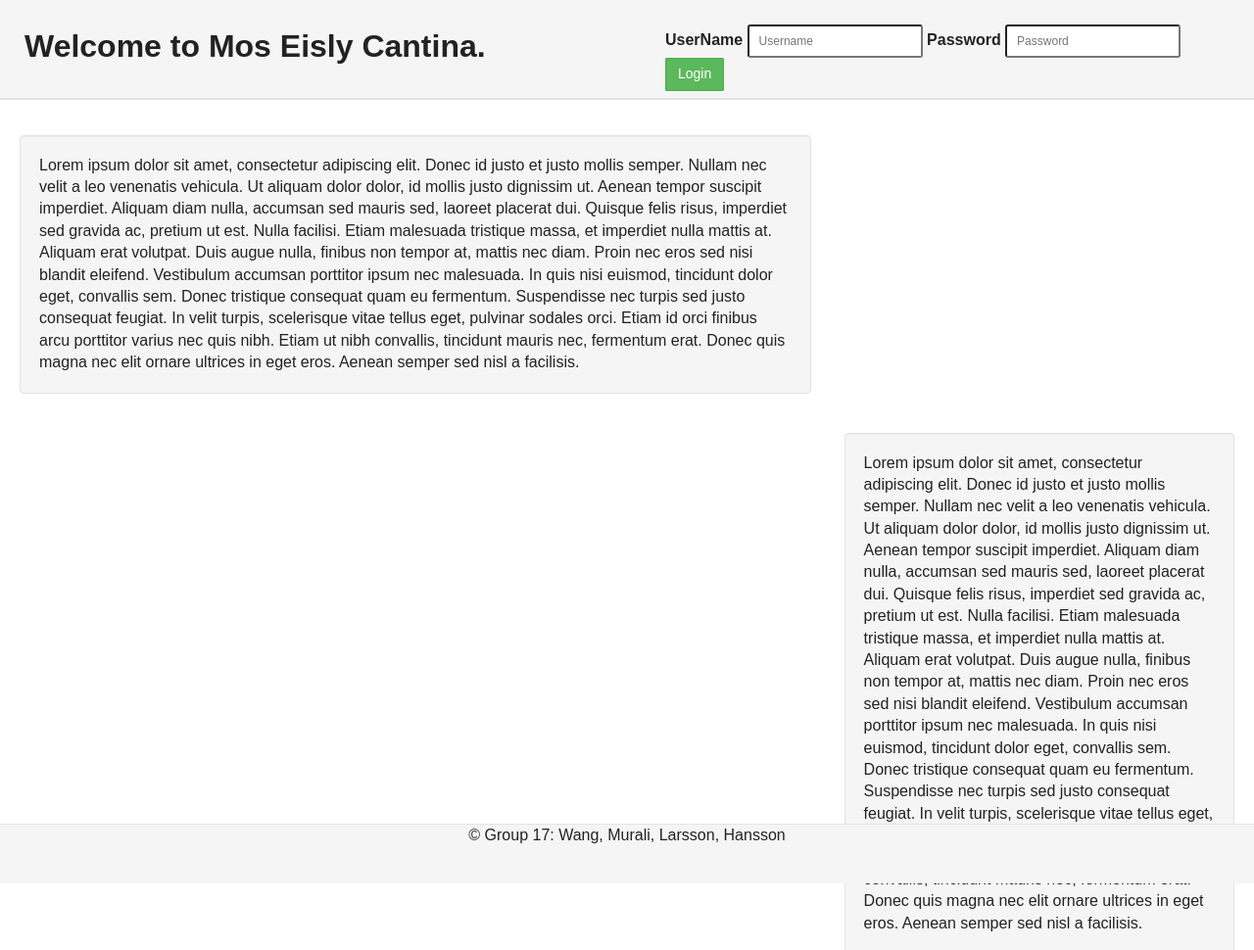
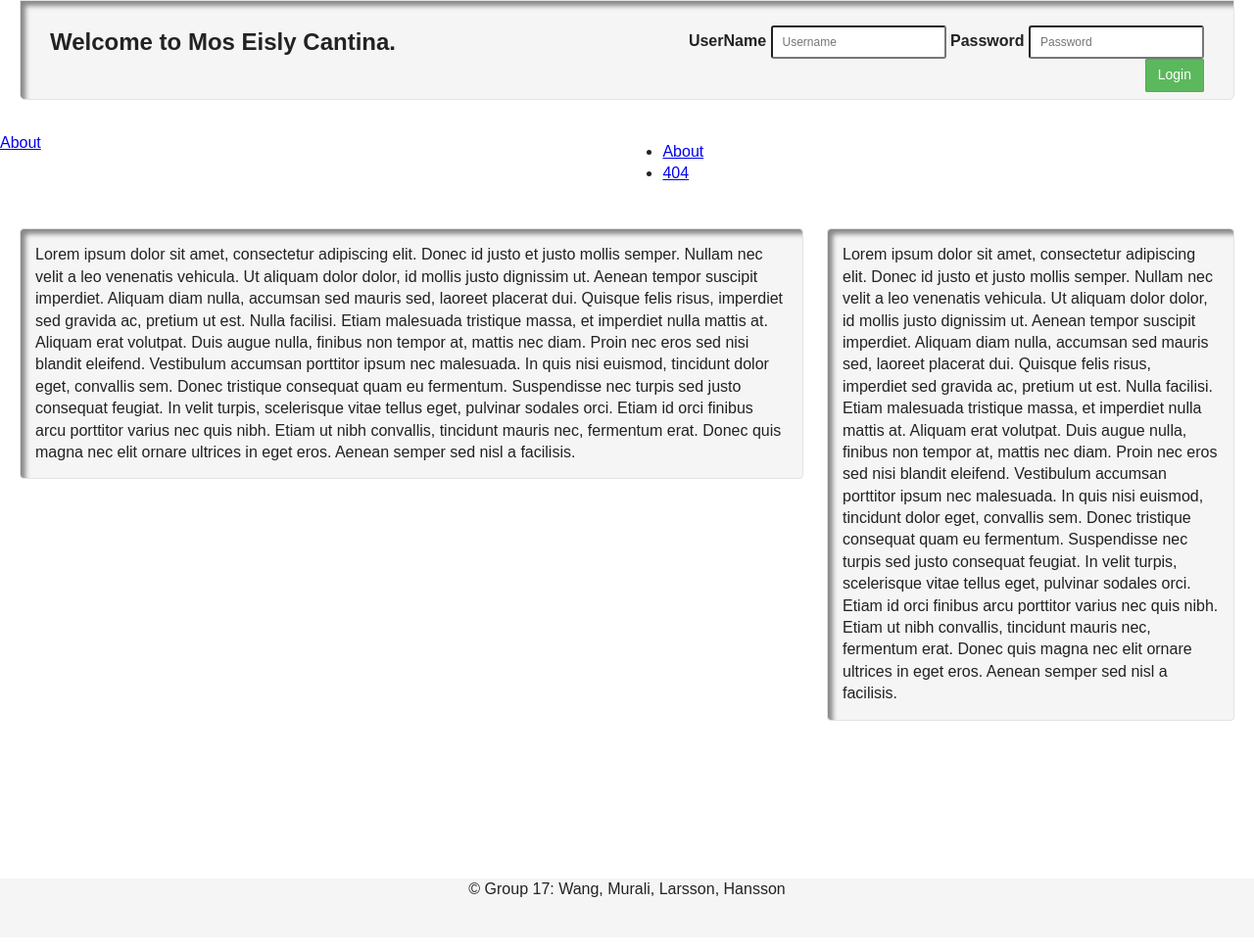
Before and after one commit to SurajSting/GUI_PROJECT, a plain HTML site: page index.html in a window 1280 px wide. Shown: the top 970 px of the page at 98% size. Drawn offline with nearby package versions, Linux system fonts and the light colour scheme.

Commit message:
Some starnge behaviour with links. They do not work properly.

```diff
--- a/css/main.css
+++ b/css/main.css
@@ -114,7 +114,7 @@ html, body {
     position: absolute;
     width: 100%;
     height: 60px;
-    border-top: 1px solid #e3e3e3;
+    /*border-top: 1px solid #e3e3e3;*/
 }
 .site-footer {
     background-color: #f5f5f5;
@@ -122,12 +122,32 @@ html, body {
     text-align: center;
 }
 
-header{
+/*header{
+    height: 100px;
+    !*background-color: black;*!
+    !*color: white;*!
+    margin-left: 20px;
+    margin-right: 20px;
+    padding-left: 5px;
+    padding-right: 5px;
+    background-color: #f5f5f5;
+    border: 1px solid #e3e3e3;
+    border-bottom-left-radius: 5px;
+    border-bottom-right-radius: 5px;
+}*/
+
+.header{
     height: 100px;
     /*background-color: black;*/
     /*color: white;*/
+    margin-left: 20px;
+    margin-right: 20px;
+    padding-left: 5px;
+    padding-right: 5px;
     background-color: #f5f5f5;
-    border-bottom: 1px solid #e3e3e3;
+    border: 1px solid #e3e3e3;
+    border-bottom-left-radius: 5px;
+    border-bottom-right-radius: 5px;
 }
 
 /*
@@ -149,6 +169,7 @@ header{
 
 .left_pane{
     width: 60%;
+    margin-right: 10px;
 }
 
 .float_left{
@@ -156,8 +177,8 @@ header{
 }
 
 .right_pane{
-    width: 28%;
-
+    width: 30%;
+    margin-left: 10px;
 }
 
 .float_right{
@@ -166,13 +187,11 @@ header{
 
 .well {
     min-height: 20px;
-    padding: 19px;
+    padding: 15px;
     margin-bottom: 20px;
     background-color: #f5f5f5;
     border: 1px solid #e3e3e3;
     border-radius: 4px;
-    -webkit-box-shadow: inset 0 1px 1px rgba(0, 0, 0, .05);
-    box-shadow: inset 0 1px 1px rgba(0, 0, 0, .05);
 }
 
 .login{
@@ -187,6 +206,26 @@ header{
     line-height: 1.5;
     border-radius: 3px;
 }
+
+/*ul{
+    list-style-type: none;
+    margin: 0;
+    padding: 0;
+    width: 100px;
+    text-align: right;
+}
+
+li{
+    float: left;
+    height: 50px;
+    background-color: #5cb85c;
+}
+
+li a{
+    display: block;
+    padding: 8px;
+    text-decoration: none;
+}*/
 
 .btn{
     display: inline-block;
@@ -208,6 +247,10 @@ header{
     border-color: #4cae4c;
 }
 
+form{
+    text-align: right;
+}
+
 label{
     display: inline-block;
     max-width: 100%;
@@ -215,6 +258,9 @@ label{
     font-weight: 700;
 }
 
+.shadow{
+    box-shadow: inset 5px 5px 5px #888888;
+}
 
 
 
--- a/index.html
+++ b/index.html
@@ -12,11 +12,12 @@
 
         <link rel="stylesheet" href="css/normalize.css">
         <link rel="stylesheet" href="css/main.css">
+        <link rel="stylesheet" href="css/font-awesome.css">
         <script src="js/vendor/modernizr-2.8.3.min.js"></script>
     </head>
     <body>
-        <header>
-            <h1 class="content float_left">Welcome to Mos Eisly Cantina.</h1>
+        <div class="header shadow">
+            <h2 class="content float_left">Welcome to Mos Eisly Cantina.</h2>
             <form class="content float_right">
                 <label>UserName</label>
                 <input class="login input-sm" type="text" placeholder="Username" name="uName" required>
@@ -24,21 +25,38 @@
                 <input class="login input-sm" type="password" placeholder="Password" name="pWord" required>
                 <button class="btn btn_success" type="button" disabled>Login</button>
             </form>
-        </header>
+            <div class="content float_left"></div>
+            <ul class="content float_right">
+                <li>
+                    <a href="about.html">About</a>
+                </li>
+                <li>
+                    <a href="404.html">404</a>
+                </li>
+            </ul>
+        </div>
+
+        <a href="about.html">About</a>
+
+        <!--<a href="about.html">About</a>-->
+
         <!-- Add your site or application content here -->
         <div class="page-wrap">
-            <div class="content left_pane float_left well">
+            <div class="content left_pane float_left well shadow">
                 <p>
                     Lorem ipsum dolor sit amet, consectetur adipiscing elit. Donec id justo et justo mollis semper. Nullam nec velit a leo venenatis vehicula. Ut aliquam dolor dolor, id mollis justo dignissim ut. Aenean tempor suscipit imperdiet. Aliquam diam nulla, accumsan sed mauris sed, laoreet placerat dui. Quisque felis risus, imperdiet sed gravida ac, pretium ut est. Nulla facilisi. Etiam malesuada tristique massa, et imperdiet nulla mattis at. Aliquam erat volutpat. Duis augue nulla, finibus non tempor at, mattis nec diam. Proin nec eros sed nisi blandit eleifend.
 
                     Vestibulum accumsan porttitor ipsum nec malesuada. In quis nisi euismod, tincidunt dolor eget, convallis sem. Donec tristique consequat quam eu fermentum. Suspendisse nec turpis sed justo consequat feugiat. In velit turpis, scelerisque vitae tellus eget, pulvinar sodales orci. Etiam id orci finibus arcu porttitor varius nec quis nibh. Etiam ut nibh convallis, tincidunt mauris nec, fermentum erat. Donec quis magna nec elit ornare ultrices in eget eros. Aenean semper sed nisl a facilisis. </p>
             </div>
-            <div class="content right_pane float_right well">
+            <div class="content right_pane float_right well shadow">
                 <p>
                     Lorem ipsum dolor sit amet, consectetur adipiscing elit. Donec id justo et justo mollis semper. Nullam nec velit a leo venenatis vehicula. Ut aliquam dolor dolor, id mollis justo dignissim ut. Aenean tempor suscipit imperdiet. Aliquam diam nulla, accumsan sed mauris sed, laoreet placerat dui. Quisque felis risus, imperdiet sed gravida ac, pretium ut est. Nulla facilisi. Etiam malesuada tristique massa, et imperdiet nulla mattis at. Aliquam erat volutpat. Duis augue nulla, finibus non tempor at, mattis nec diam. Proin nec eros sed nisi blandit eleifend.
 
                     Vestibulum accumsan porttitor ipsum nec malesuada. In quis nisi euismod, tincidunt dolor eget, convallis sem. Donec tristique consequat quam eu fermentum. Suspendisse nec turpis sed justo consequat feugiat. In velit turpis, scelerisque vitae tellus eget, pulvinar sodales orci. Etiam id orci finibus arcu porttitor varius nec quis nibh. Etiam ut nibh convallis, tincidunt mauris nec, fermentum erat. Donec quis magna nec elit ornare ultrices in eget eros. Aenean semper sed nisl a facilisis. </p>
             </div>
+
+            <!--<a href="about.html">Link to About</a>-->
+
         </div>
 
 
```
Also changed, not shown: about.html (added, +1 -0 lines).
